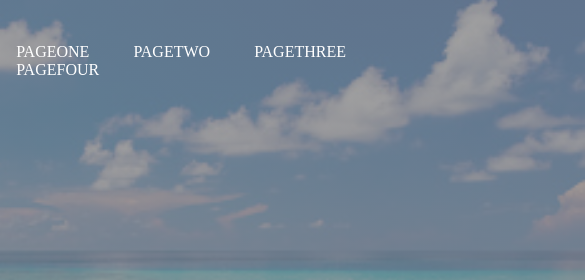
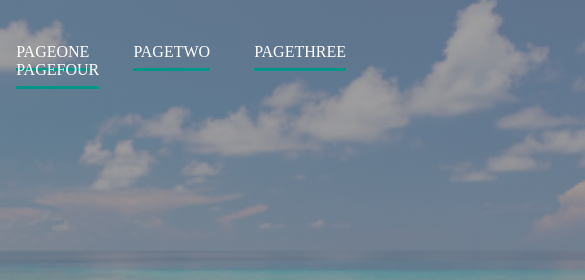
Before and after one commit to Sheshie1225/Project-3, a plain HTML site: page index.html in a window 1280 px wide. Shown: the top 280 px of the page, 695-1280 px from the left. Drawn offline with Linux system fonts and the light colour scheme.

Commit message:
html update 2

```diff
--- a/style.css
+++ b/style.css
@@ -26,9 +26,20 @@
     list-style: none;
     display: inline-block;
     margin: 0 20px;
+    position: relative;
 }
 .navbar ul li a{
     text-decoration: none;
     color: #fff;
     text-transform: uppercase;
 }
+.navbar ul li::after{
+    content: '';
+    height: 3px;
+    width: 100%;
+    background: #009688;
+    position: absolute;
+    left: 0;
+    bottom: -10px;
+
+}
```
